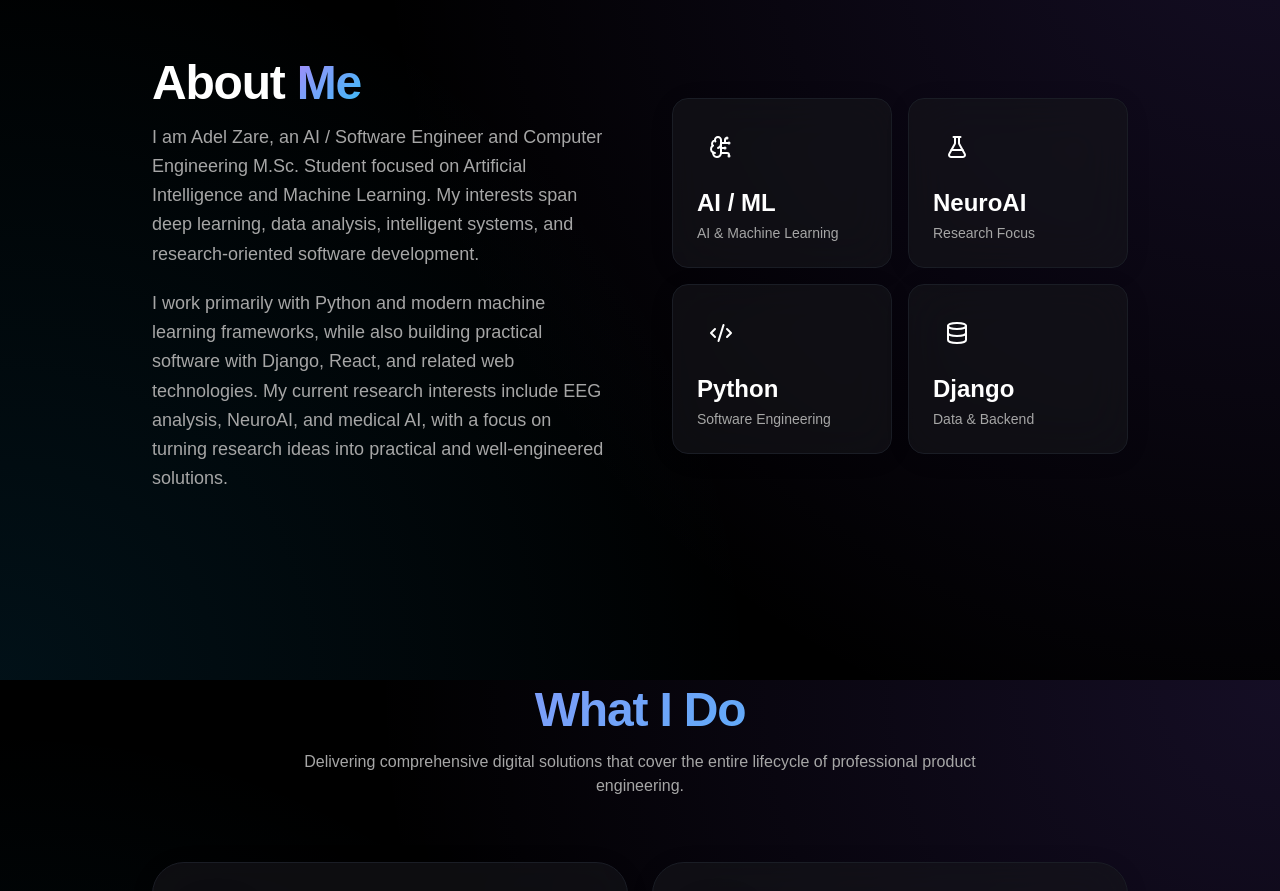
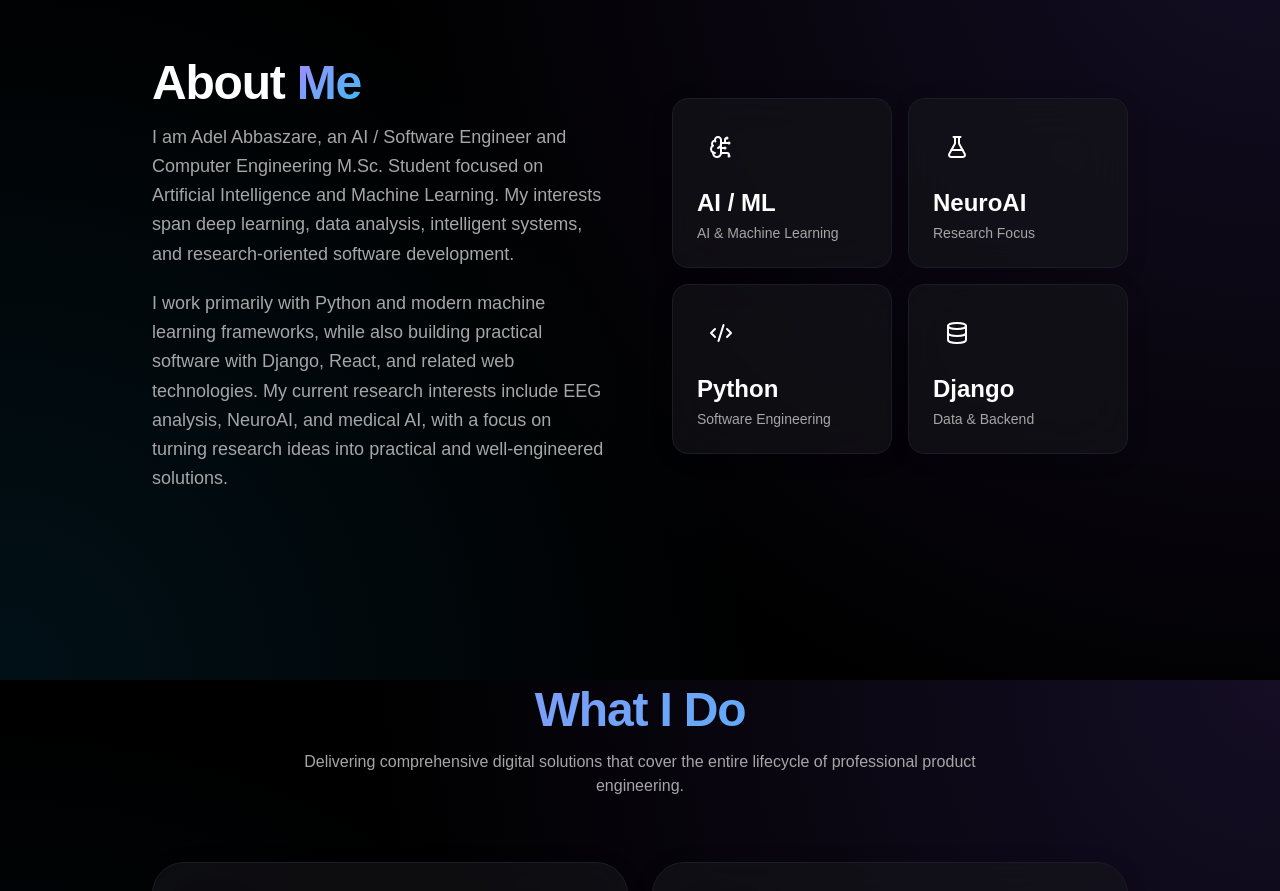
Before and after one commit to adelabbaszare/adelabbaszare.github.io, a React (Vite) app: page / in a window 1280 px wide. Shown: the part 920-1811 px from the top of the page. Built offline with nearby package versions, Linux system fonts and the light colour scheme; the HTML template or start-up script is replaced by a standard one.

Commit message:
fix: correct my full name.

```diff
--- a/src/components/AboutSection/AboutSection.tsx
+++ b/src/components/AboutSection/AboutSection.tsx
@@ -40,7 +40,7 @@ export const AboutSection = () => {
               About <span className="text-gradient-primary">Me</span>
             </h2>
             <p className="text-lg text-muted-foreground leading-relaxed">
-              I am Adel Zare, an AI / Software Engineer and Computer Engineering
+              I am Adel Abbaszare, an AI / Software Engineer and Computer Engineering
               M.Sc. Student focused on Artificial Intelligence and Machine Learning.
               My interests span deep learning, data analysis, intelligent systems,
               and research-oriented software development.
```
